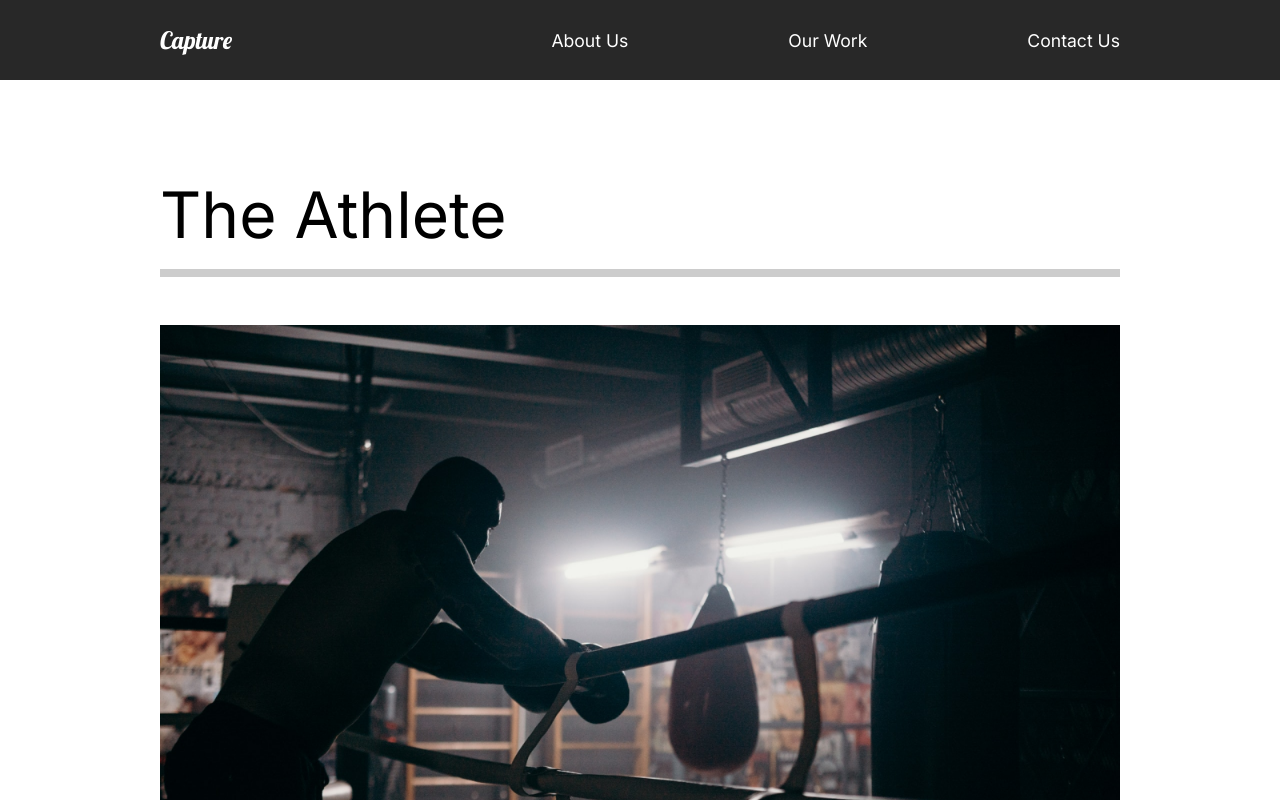
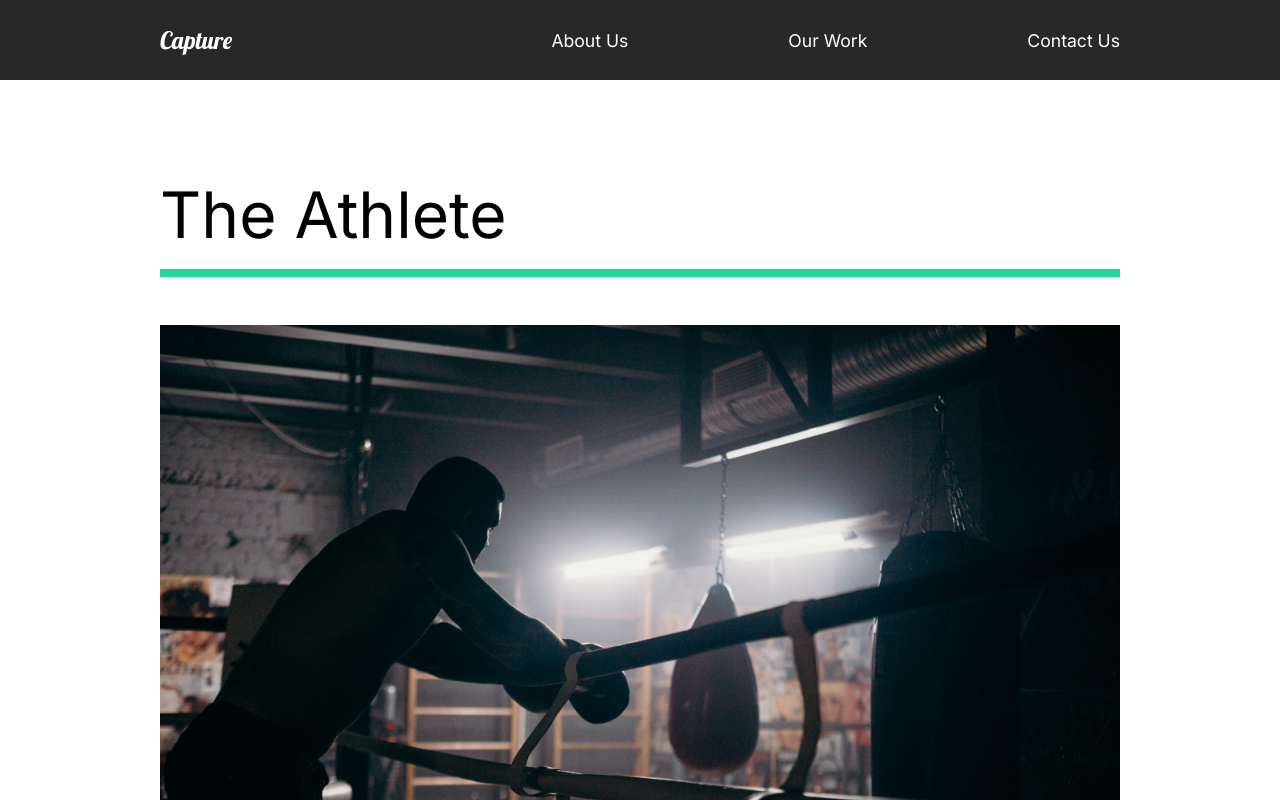
Before and after one commit to magnuen2k/capture, a React (Create React App) app: page /work in a window 1280 px wide. Shown: the top 800 px of the page. Built offline with nearby package versions, Linux system fonts and the light colour scheme.

Commit message:
smoother transitions

```diff
--- a/src/animation.js
+++ b/src/animation.js
@@ -7,14 +7,13 @@
         opacity: 1,
         y: 0,
         transition: {
-            duration: 1,
+            duration: .5,
             when: "beforeChildren",
             staggerChildren: 0.25
         }
     },
     exit: {
         opacity: 0,
-        y: 300,
         transition: {
             duration: 0.5,
         }
@@ -52,3 +51,32 @@
         }
     }
 }
+
+export const lineAnim = {
+    hidden: {width: "0%"},
+    show: {
+        width: "100%",
+        transition: {
+            duration: 1
+        }
+    }
+}
+
+export const slider = {
+    hidden: {x: "-130%", skew: "45deg"},
+    show: {
+        x: "100%",
+        skew: "0deg",
+        transition: {
+            ease: "easeOut",
+            duration: 1
+        }
+    }
+}
+
+export const sliderContainer = {
+    hidden: {opacity: 1},
+    show: {opacity: 1, transition: {
+        staggerChildren: 0.1, ease: "easeOut"
+        }}
+}
--- a/src/pages/OurWork.js
+++ b/src/pages/OurWork.js
@@ -6,16 +6,24 @@
 import goodtimes from "../img/goodtimes-small.png";
 // Animations
 import {motion} from "framer-motion";
-import {pageAnimation} from "../animation";
+import {pageAnimation, fadeAnim, photoAnim, lineAnim, slider, sliderContainer} from "../animation";
 
 const OurWork = () => {
     return(
         <Work variants={pageAnimation} initial="hidden" animate="show" exit="exit" style={{background: "#fff"}}>
+            <motion.div variants={sliderContainer}>
+                <Frame1 variants={slider}/>
+                <Frame2 variants={slider}/>
+                <Frame3 variants={slider}/>
+                <Frame4 variants={slider}/>
+            </motion.div>
             <Movie>
-                <h2>The Athlete</h2>
-                <div className="line"/>
+                <motion.h2 variants={fadeAnim}>The Athlete</motion.h2>
+                <motion.div variants={lineAnim} className="line"/>
                 <Link to="/work/the-athlete">
-                    <img src={athlete} alt="athlete"/>
+                    <Hide>
+                        <motion.img variants={photoAnim} src={athlete} alt="athlete"/>
+                    </Hide>
                 </Link>
             </Movie>
             <Movie>
@@ -49,7 +57,7 @@
   padding-bottom: 10rem;
   .line {
     height: 0.5rem;
-    background: #cccccc;
+    background: #23d997;
     margin-bottom: 3rem;
   }
   img {
@@ -59,4 +67,31 @@
   }
 `;
 
+const Hide = styled.div`
+  overflow: hidden;
+`;
+
+// Frame animation
+const Frame1 = styled(motion.div)`
+  position:fixed;
+  left: 0;
+  top: 10%;
+  width: 100%;
+  height: 100vh;
+  background: #fffebf;
+  z-index: 2;
+`;
+
+const Frame2 = styled(Frame1)`
+  background: #ff8efb;
+`;
+
+const Frame3 = styled(Frame1)`
+  background: #8ed2ff;
+`;
+
+const Frame4 = styled(Frame1)`
+  background: #8effa0;
+`;
+
 export default OurWork;
```
